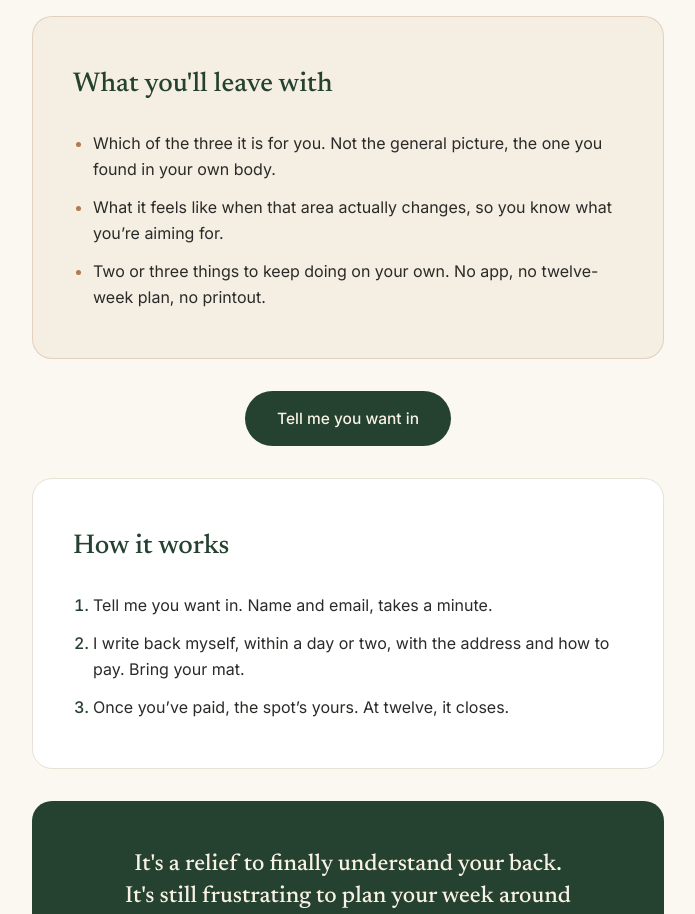
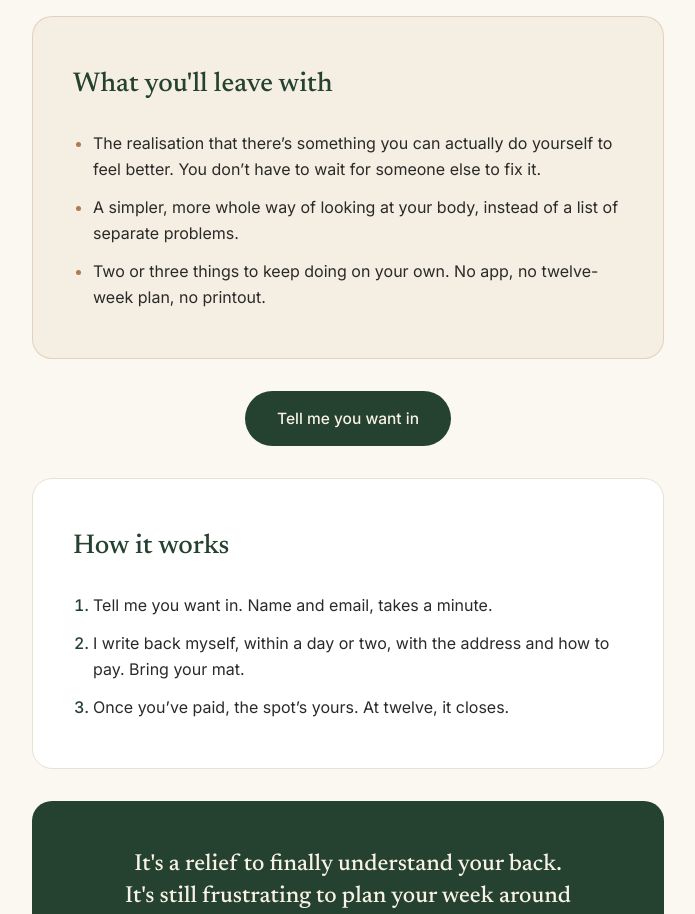
Before and after one commit to VinPOPFrance/James, a Next.js app: page /workshop in a window 1280 px wide. Shown: the part 1640-2554 px from the top of the page, without its empty margins (292-987 px from the left). Built offline with nearby package versions, Linux system fonts and the light colour scheme; no server answers.

Commit message:
Update workshop page content for clarity and engagement

```diff
--- a/src/app/workshop/page.tsx
+++ b/src/app/workshop/page.tsx
@@ -35,8 +35,8 @@ const cta =
   "inline-block rounded-full bg-[#25412F] px-8 py-4 text-[15.5px] font-medium text-[#F7F2E5] transition hover:-translate-y-px hover:bg-[#1B3122] motion-reduce:transition-none";
 
 const leaveWith = [
-  "Which of the three it is for you. Not the general picture, the one you found in your own body.",
-  "What it feels like when that area actually changes, so you know what you’re aiming for.",
+  "The realisation that there’s something you can actually do yourself to feel better. You don’t have to wait for someone else to fix it.",
+  "A simpler, more whole way of looking at your body, instead of a list of separate problems.",
   "Two or three things to keep doing on your own. No app, no twelve-week plan, no printout.",
 ];
 
```
